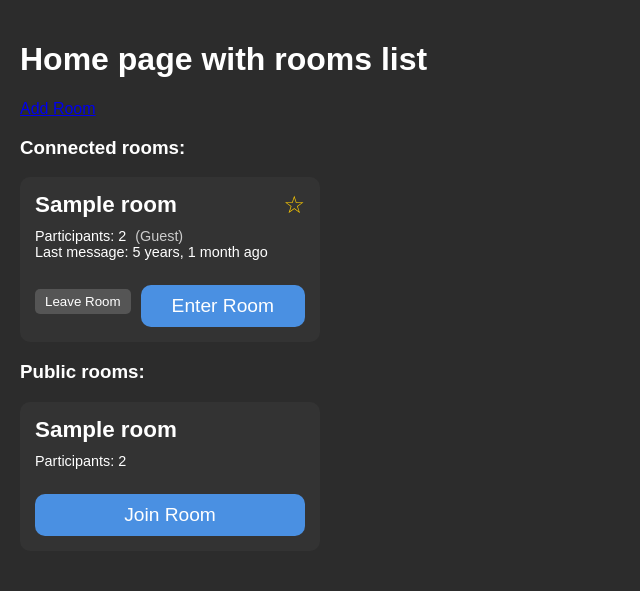
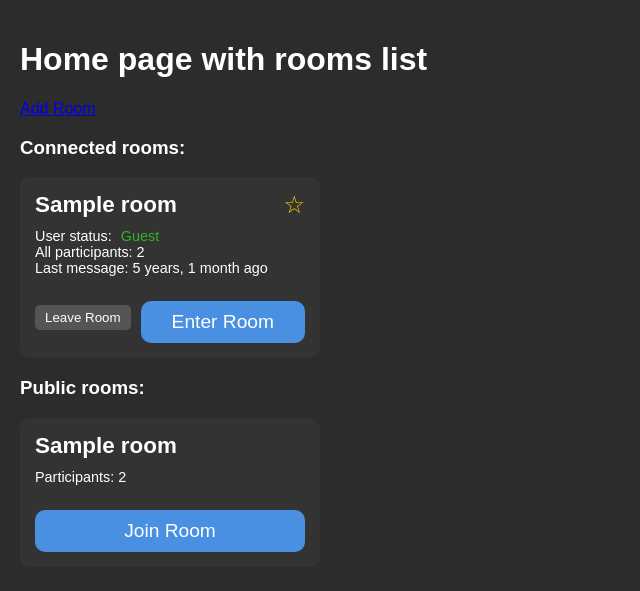
Before and after one commit to SwieciloM/Wassup, a Django app: template chat/templates/chat/room_list.html in a window 1280 px wide. Shown: the part 68-659 px from the top of the page, without its empty margins (0-640 px from the left). Run offline with Django 3.2, Linux system fonts and the light colour scheme; the template is opened without the code that fills it: most values are stand-ins (such as "Sample title", 1, 10 or a date in 2020); some web fonts are replaced.

Commit message:
User status added

```diff
--- a/chat/templates/chat/room_list.html
+++ b/chat/templates/chat/room_list.html
@@ -23,14 +23,17 @@
           </form>
         </div>
         <div class="room-info">
-          <span class="participants-count">
-            Participants: {{ room.guests.all|length|add:"1" }}
+          <span class="user-status">
+            User status:
           </span>
           {% if request.user == room.owner %}
-            <span class="owner-tag">(Owner)</span>
+            <span class="owner-tag">Owner</span>
           {% else %}
-            <span class="guest-tag">(Guest)</span>
+            <span class="guest-tag">Guest</span>
           {% endif %}
+          <div class="participants-count">
+            All participants: {{ room.guests.all|length|add:"1" }}
+          </div>
           <div class="last-message-info">
             {% if room.last_message_datetime %}
               Last message: {{ room.last_message_datetime|timesince }} ago
--- a/static/css/style.css
+++ b/static/css/style.css
@@ -429,7 +429,7 @@ input:checked + .fav-toggle-label:before {
 }
 
 .guest-tag {
-  color: #cccccc;
+  color: #2db526;
   margin-left: 5px;
 }
 
```
